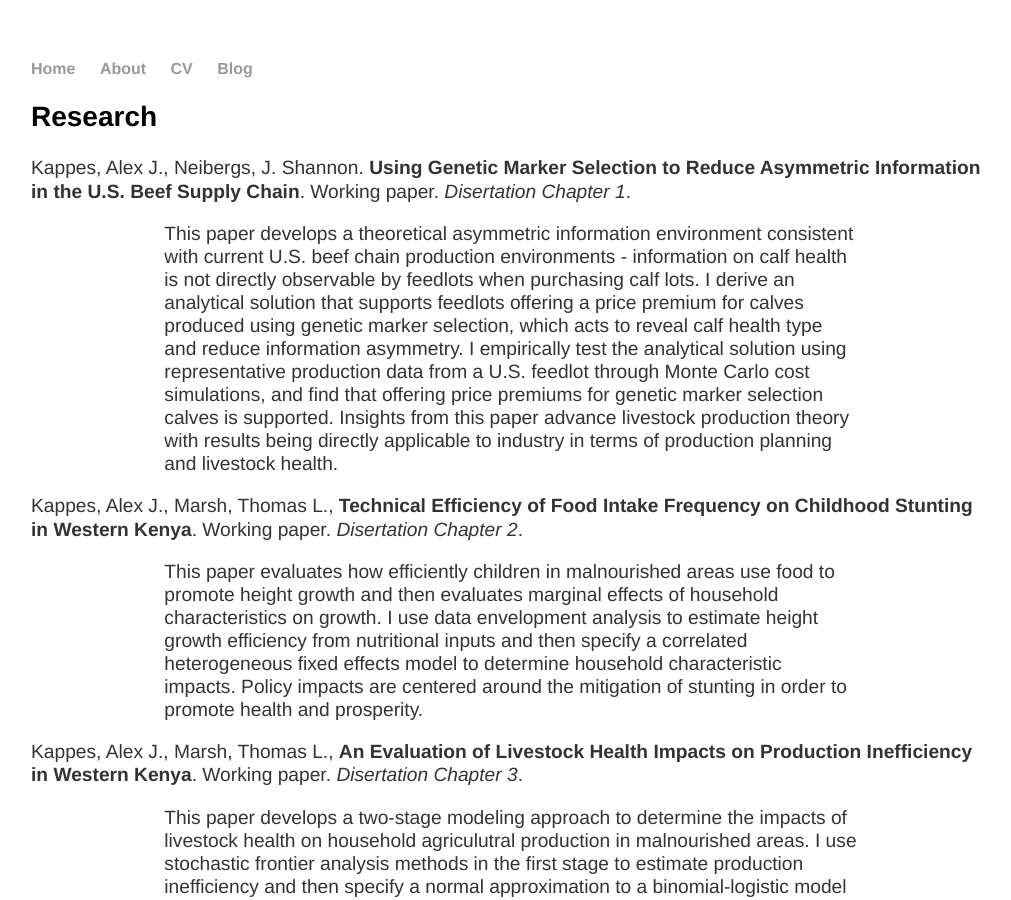
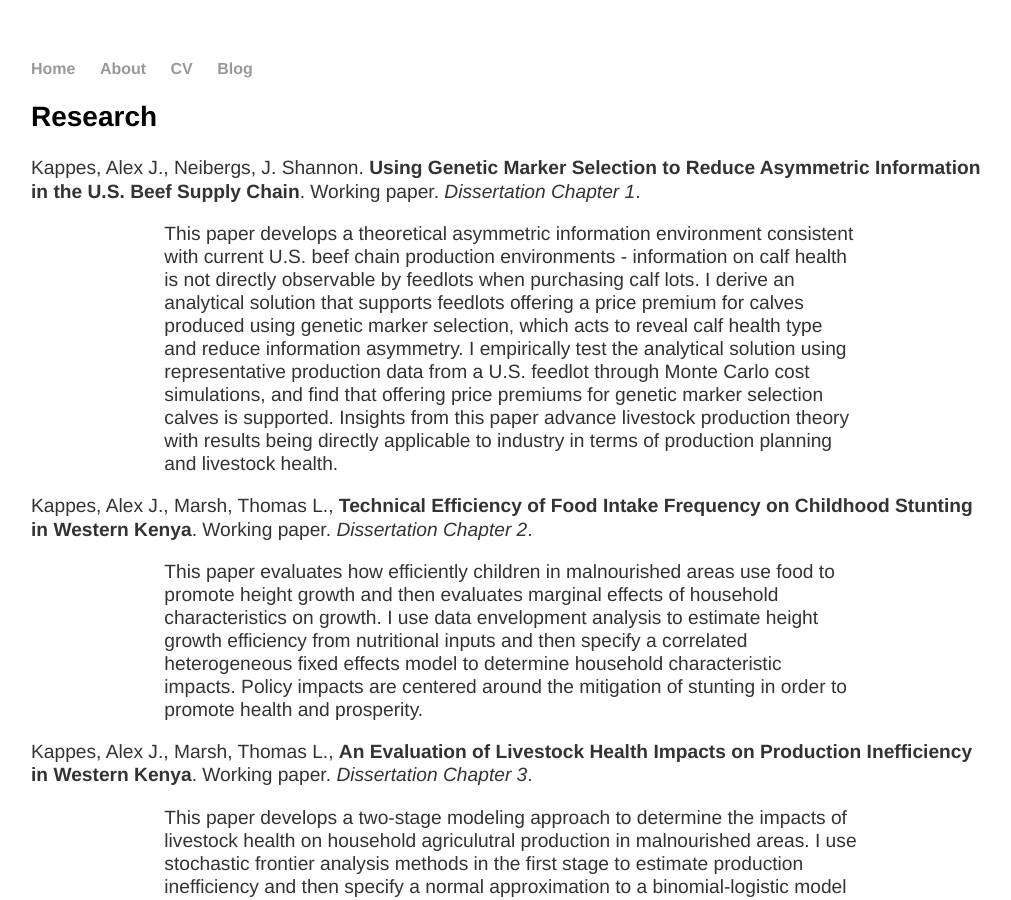
Before and after one commit to AJKappes/AJKappes.github.io, a Jekyll site: the page about/index.html, which Jekyll copies as it is, in a window 1280 px wide and 900 px high. Shown: the whole window, without its empty margins (129-1140 px from the left). Built offline with Jekyll 4.4.1, drawn with Linux system fonts in a browser that asks for light colours.

Commit message:
update research

```diff
--- a/about/index.html
+++ b/about/index.html
@@ -27,18 +27,18 @@
 
 
 		<p>Kappes, Alex J., Neibergs, J. Shannon. <b>Using Genetic Marker Selection
-to Reduce Asymmetric Information in the U.S. Beef Supply Chain</b>. Working paper.<em> Disertation Chapter 1</em>.</p>
+to Reduce Asymmetric Information in the U.S. Beef Supply Chain</b>. Working paper.<em> Dissertation Chapter 1</em>.</p>
 
 		<p class="indented">This paper develops a theoretical asymmetric information environment consistent with current U.S. beef chain production environments - information on calf health is not directly observable by feedlots when purchasing calf lots. I derive an analytical solution that supports feedlots offering a price premium for calves produced using genetic marker selection, which acts to reveal calf health type and reduce information asymmetry. I empirically test the analytical solution using representative production data from a U.S. feedlot through Monte Carlo cost simulations, and find that offering price premiums for genetic marker selection calves is supported. Insights from this paper advance livestock production theory with results being directly applicable to industry in terms of production planning and livestock health.</p>
 
 
 		<p>Kappes, Alex J., Marsh, Thomas L., <b>Technical Efficiency
-of Food Intake Frequency on Childhood Stunting in Western Kenya</b>. Working paper.<em> Disertation Chapter 2</em>.</p>
+of Food Intake Frequency on Childhood Stunting in Western Kenya</b>. Working paper.<em> Dissertation Chapter 2</em>.</p>
 
 		<p class="indented">This paper evaluates how efficiently children in malnourished areas use food to promote height growth and then evaluates marginal effects of household characteristics on growth. I use data envelopment analysis to estimate height growth efficiency from nutritional inputs and then specify a correlated heterogeneous fixed effects model to determine household characteristic impacts. Policy impacts are centered around the mitigation of stunting in order to promote health and prosperity.</p>
 
 
-		<p>Kappes, Alex J., Marsh, Thomas L., <b>An Evaluation of Livestock Health Impacts on Production Inefficiency in Western Kenya</b>. Working paper.<em> Disertation Chapter 3</em>.</p>
+		<p>Kappes, Alex J., Marsh, Thomas L., <b>An Evaluation of Livestock Health Impacts on Production Inefficiency in Western Kenya</b>. Working paper.<em> Dissertation Chapter 3</em>.</p>
 
 		<p class="indented">This paper develops a two-stage modeling approach to determine the impacts of livestock health on household agriculutral production in malnourished areas. I use stochastic frontier analysis methods in the first stage to estimate production inefficiency and then specify a normal approximation to a binomial-logistic model in a Bayesian environment in the second stage to evaluate livestock health impacts. Lastly, I construct a fully-efficient counterfactual production outcome and estimate household welfare loss due to livestock disease. Information from this paper guides the construction of policy focused on social welfare intervention in underveloped areas, while also advancing the topic of animal disease burden.</p>
 
```
